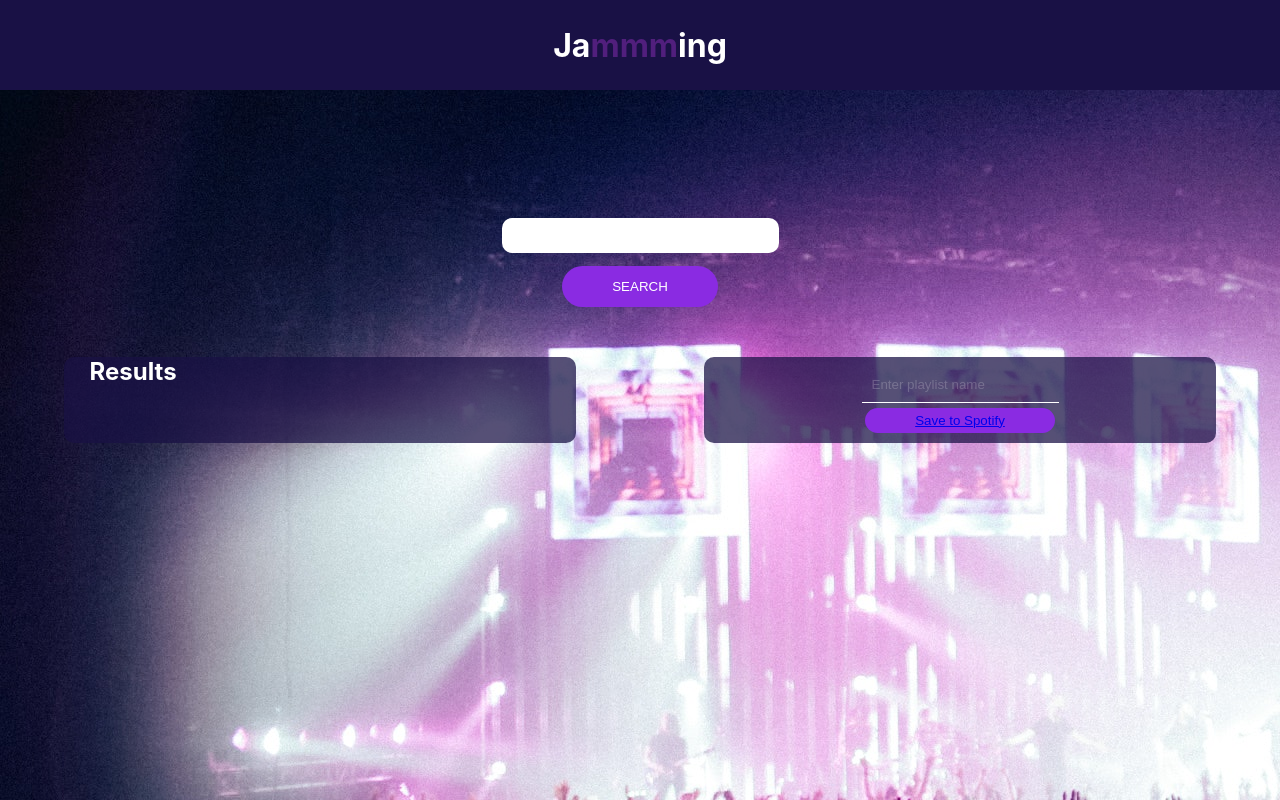
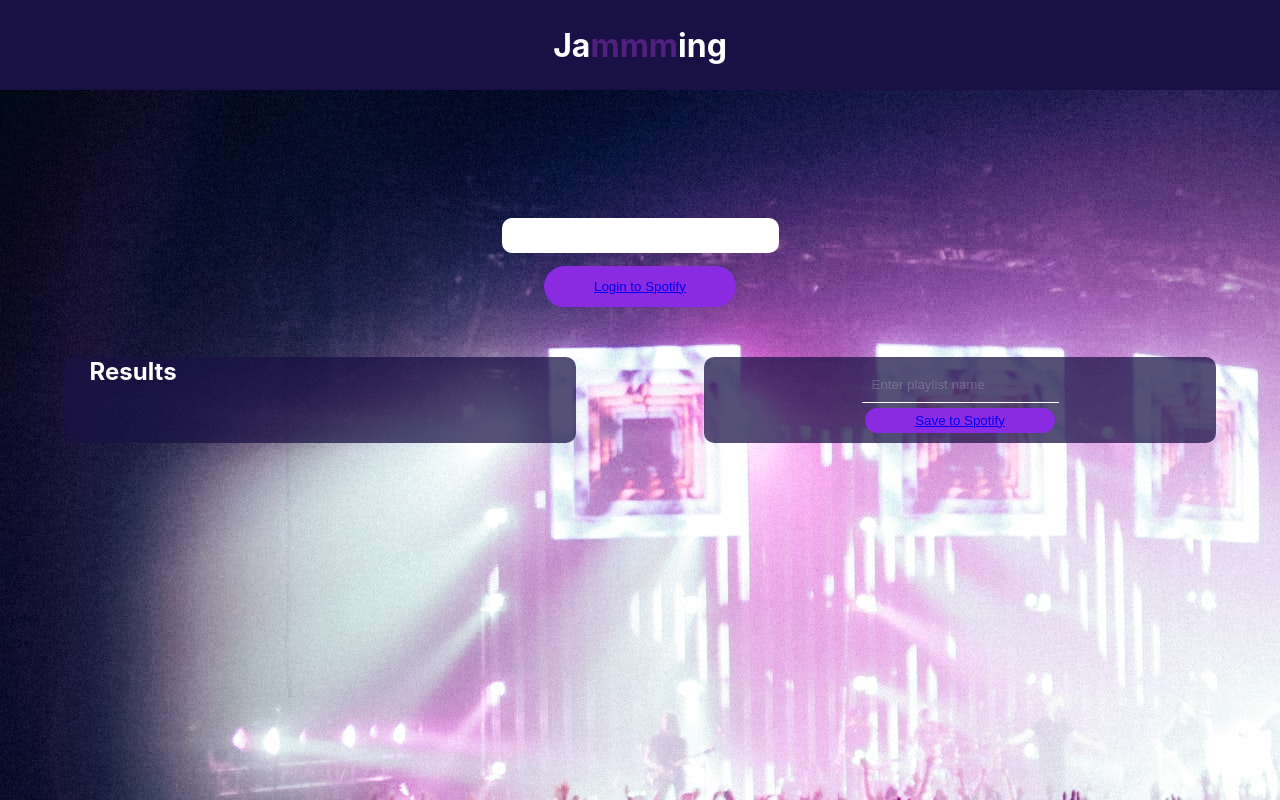
Before and after one commit to MyNameIsCarsten/react-spotify-app, a React (Create React App) app: page / in a window 1280 px wide. Built offline with nearby package versions, Linux system fonts and the light colour scheme.

Commit message:
Working format of tracks

```diff
--- a/src/App.js
+++ b/src/App.js
@@ -46,7 +46,6 @@ function App() {
         window.location.hash = ""
         window.localStorage.setItem("token", token)
     }
-
     setToken(token)
 
   }, [])
--- a/src/components/SearchBar.jsx
+++ b/src/components/SearchBar.jsx
@@ -2,12 +2,14 @@ import { useState } from "react";
 import styles from './SearchBar.module.css'
 
 const CLIENT_ID = "76c2e93ccff64a5bb352a61a14093518"
-const REDIRECT_URI = "http://localhost:3000"
+const REDIRECT_URI = "http://localhost:3000/"
 const AUTH_ENDPOINT = "https://accounts.spotify.com/authorize"
 const RESPONSE_TYPE = "token"
 
 const SearchBar = ({ token, updateTracklist }) => {
     const [searchTerm, setSearchTerm] = useState('');
+
+    console.log(token);
 
     const submitHandler = (e) => {
         e.preventDefault();
@@ -65,7 +67,12 @@ const SearchBar = ({ token, updateTracklist }) => {
       <div className={styles.searchBar}>
           <form onSubmit={submitHandler}>
               <input onChange={(e) => setSearchTerm(e.target.value)} value={searchTerm} name='searchTerm' />
-              <button type="submit">SEARCH</button>
+
+              {token === null ? <button>
+                  <a href={`${AUTH_ENDPOINT}?client_id=${CLIENT_ID}&redirect_uri=${REDIRECT_URI}&response_type=${RESPONSE_TYPE}`}>Login to Spotify</a>
+              </button> : <button type="submit">SEARCH</button>}
+
+
           </form>
 
     </div>
--- a/src/components/Track.jsx
+++ b/src/components/Track.jsx
@@ -2,6 +2,12 @@
 import styles from './Track.module.css'
 
 const Track = ({ data, addToPlaylist, removeFromPlaylist, origin }) => {
+
+  const artistArray = (data) => {
+    return data.map(artist => artist.name);
+}
+  const artists = artistArray(data.artists).join(', ')
+
 
 
     const clickHandler = () => {
@@ -18,7 +24,8 @@ const Track = ({ data, addToPlaylist, removeFromPlaylist, origin }) => {
       <div key={data.id} className={styles.track}>
           <div className={styles.trackinfo}>
             <h4>{data.name}</h4>
-            <p>{data.artist}</p>
+            <p>{artists}</p>
+            <p>{data.uri.split('spotify:track:')}</p>
           </div>
           <button onClick={clickHandler}>{origin === 'tracklist' ? '+' : '-'}</button>
 
```
